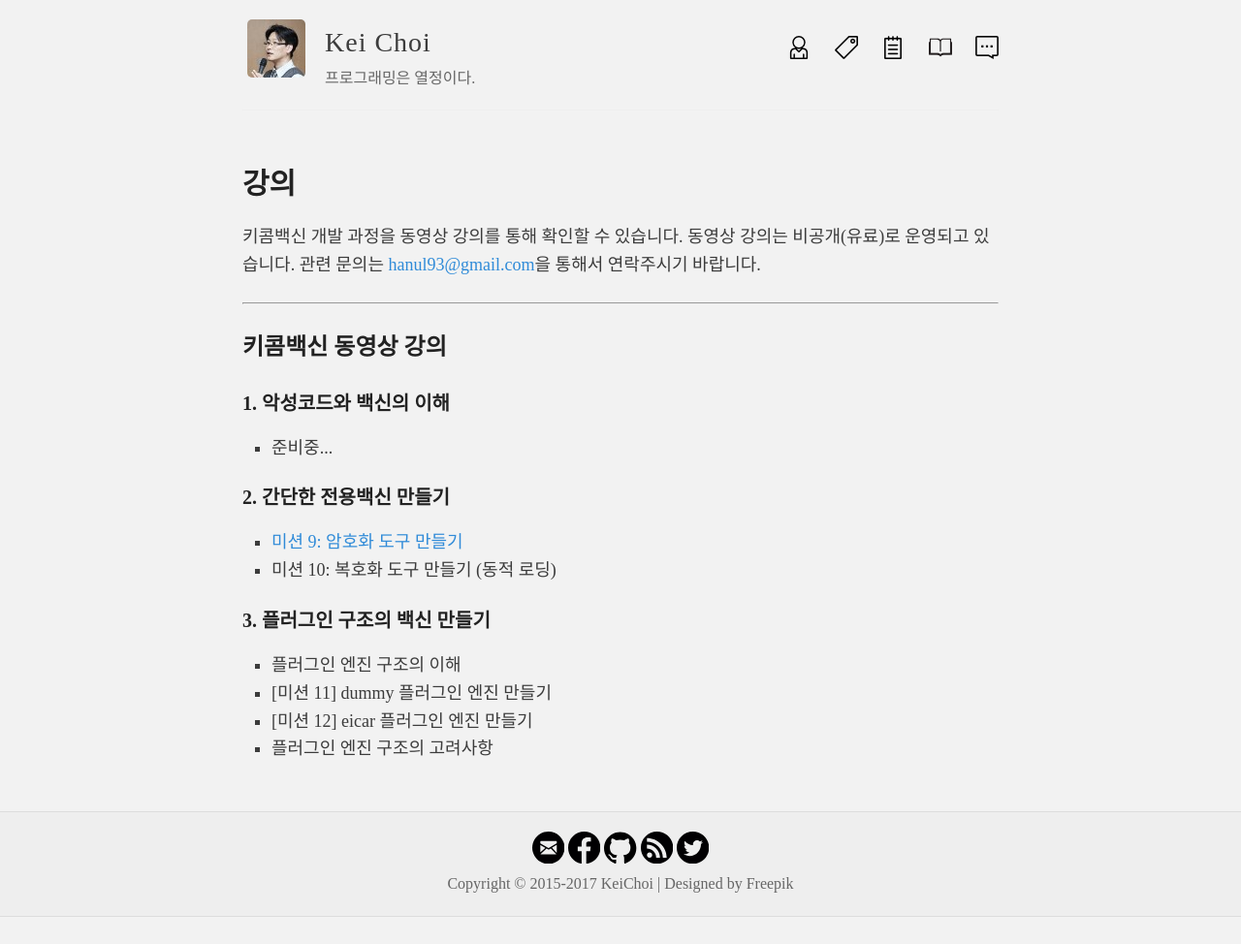
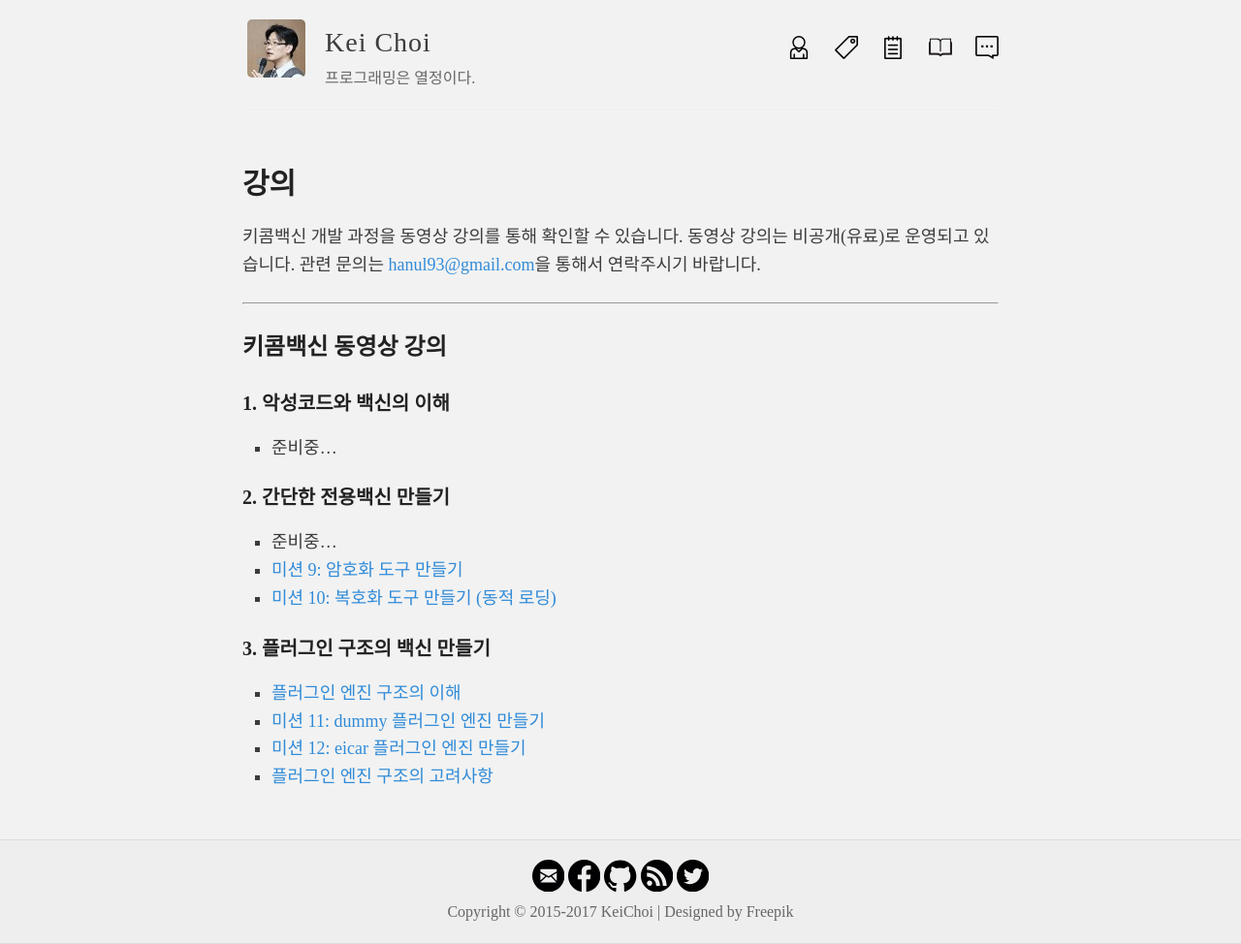
Before and after one commit to hanul93/hanul93.github.com, a Jekyll site: the page built from learn.md, in a window 1280 px wide. Shown: the whole page at 97% size. Built offline with Jekyll 4.4.1, drawn with Linux system fonts in a browser that asks for light colours; nearby versions of some CDN libraries; before the commit the page ends 946 px from its top, so only the background shows below that.

Commit message:
강의 연결

```diff
--- a/learn.md
+++ b/learn.md
@@ -13,19 +13,19 @@ permalink: /learn/
 
 ### 1. 악성코드와 백신의 이해
 
-<ul>
-    <li>준비중...
-    </li>
-</ul>
+* 준비중...
+
 
 ### 2. 간단한 전용백신 만들기
 
+* 준비중...
 * [미션 9: 암호화 도구 만들기](https://youtu.be/nmM-YibLvPA)
-* 미션 10: 복호화 도구 만들기 (동적 로딩)
+* [미션 10: 복호화 도구 만들기 (동적 로딩)](https://youtu.be/wkYKj5E4fYY)
+
 
 ### 3. 플러그인 구조의 백신 만들기
 
-* 플러그인 엔진 구조의 이해
-* [미션 11] dummy 플러그인 엔진 만들기
-* [미션 12] eicar 플러그인 엔진 만들기
-* 플러그인 엔진 구조의 고려사항
+* [플러그인 엔진 구조의 이해](https://youtu.be/Js_qr6kFuEk)
+* [미션 11: dummy 플러그인 엔진 만들기](https://youtu.be/bVWAeGycGF0)
+* [미션 12: eicar 플러그인 엔진 만들기](https://youtu.be/t-iHHDHokuE)
+* [플러그인 엔진 구조의 고려사항](https://youtu.be/ZVtJcOInigI)
```
